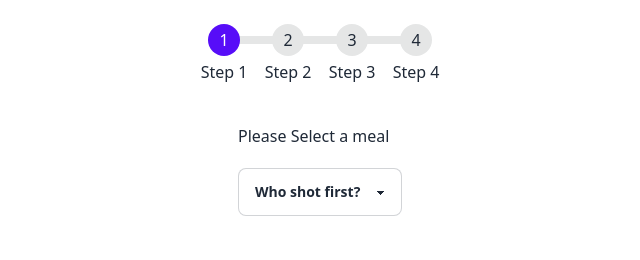
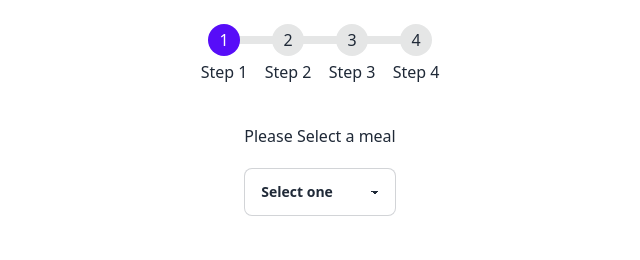
Before and after one commit to manjarb/varis_dara_japan_react_assignment, a React (Create React App) app: page / in a window 1280 px wide. Shown: the top 260 px of the page, without its empty margins (320-960 px from the left). Built offline with nearby package versions, Linux system fonts and the light colour scheme.

Commit message:
feature/step-1: Update input and form

```diff
--- a/src/components/form/input.component.tsx
+++ b/src/components/form/input.component.tsx
@@ -1,14 +1,26 @@
 interface InputProps {
   inputType?: string;
   placeHolder?: string;
+  max?: number;
+  min?: number;
 }
 
-export function Input({ inputType = "text", placeHolder }: InputProps) {
+export function Input({ inputType = "text", placeHolder, max, min }: InputProps) {
+  const inputClass = "input input-bordered w-full max-w-xs";
+
+  if (inputType === "number") {
+    return (
+      <input
+        type={inputType}
+        className={inputClass}
+        placeholder={placeHolder}
+        max={max}
+        min={min}
+      />
+    );
+  }
+
   return (
-    <input
-      type={inputType}
-      className="input input-bordered w-full max-w-xs"
-      placeholder={placeHolder}
-    />
+    <input type={inputType} className={inputClass} placeholder={placeHolder} />
   );
 }
--- a/src/components/form/select.component.tsx
+++ b/src/components/form/select.component.tsx
@@ -1,11 +1,24 @@
-export function Select() {
+interface Option {
+  label: string;
+  value: any;
+}
+
+interface SelectProps {
+  options: Option[];
+  placeHolder: string;
+}
+
+export function Select({ options, placeHolder }: SelectProps) {
   return (
     <select className="select select-bordered w-full max-w-xs">
       <option disabled selected>
-        Who shot first?
+        {placeHolder}
       </option>
-      <option>Han Solo</option>
-      <option>Greedo</option>
+      {options.map(({ label, value }, index) => (
+        <option key={`option-${value}-${index}`} value={value}>
+          {label}
+        </option>
+      ))}
     </select>
   );
 }
--- /dev/null
+++ b/src/data/meals.ts
@@ -0,0 +1,14 @@
+export const meals = [
+  {
+    title: "Breakfast",
+    value: "breakfast",
+  },
+  {
+    title: "Lunch",
+    value: "lunch",
+  },
+  {
+    title: "Dinner",
+    value: "dinner",
+  },
+];
--- a/src/pages/step-one/components/step-one-form.component.tsx
+++ b/src/pages/step-one/components/step-one-form.component.tsx
@@ -1,5 +1,6 @@
 import { Input } from "../../../components/form/input.component";
 import { Select } from "../../../components/form/select.component";
+import { meals } from "../../../data/meals";
 
 export default function StepOneForm() {
   return (
@@ -7,12 +8,12 @@ export default function StepOneForm() {
       <div className="flex flex-col items-center">
         <div className="mb-10">
           <h3 className="mb-5">Please Select a meal</h3>
-          <Select />
+          <Select placeHolder="Select one" options={meals.map(m => ({ value: m.value, label: m.title }))} />
         </div>
 
         <div>
           <h3 className="mb-5">Please Enter Number of people</h3>
-          <Input inputType="number" />
+          <Input inputType="number" max={10} min={1} />
         </div>
       </div>
     </form>
```
